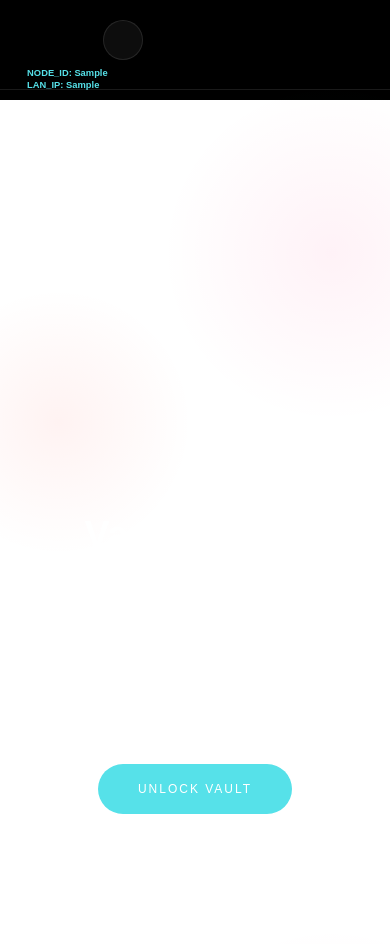
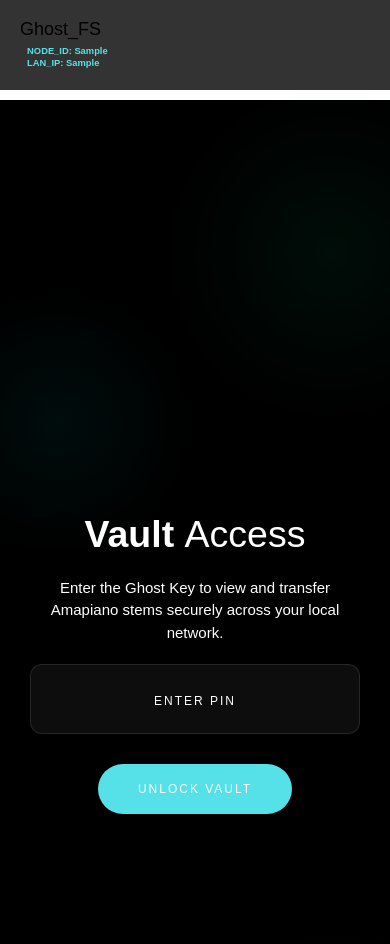
Before and after one commit to thulanesigasa/ghost_fileshuttler, a Flask app: template app/templates/index.html in a window 390 px wide. Run offline with Flask 3, Linux system fonts and the light colour scheme; the template is opened without the code that fills it: most values are stand-ins (such as "Sample title", 1, 10 or a date in 2020); some libraries are stand-ins or nearby versions; some web fonts are replaced.

Commit message:
UI/UX: Finalized responsive layout, matched cyan theme, and refined branding

```diff
--- a/app/static/css/styles.css
+++ b/app/static/css/styles.css
@@ -1,38 +1,15 @@
 :root {
-    --bg-dark: #000000;
-    --bg-light: #f4f7fa;
+    --bg-dark: #0f1115;
     --bg-card: rgba(25, 28, 35, 0.6);
-    --bg-card-light: rgba(255, 255, 255, 0.9);
     --border-color: rgba(255, 255, 255, 0.1);
-    --border-color-light: rgba(0, 0, 0, 0.05);
     --accent: #00f0ff;
     --accent-hover: #00c3cf;
     --text-primary: #ffffff;
-    --text-primary-light: #1a1a1a;
     --text-secondary: #94a0b8;
-    --text-secondary-light: #64748b;
     --error: #00c3cf;
     --success: #00ff9d;
     --font-family: 'Outfit', sans-serif;
     --transition: all 0.3s cubic-bezier(0.25, 0.8, 0.25, 1);
-
-    /* Template compatibility */
-    --bg: var(--bg-dark);
-    --text-main: var(--text-primary);
-}
-
-.light-mode {
-    --bg-dark: var(--bg-light);
-    --bg-card: var(--bg-card-light);
-    --border-color: var(--border-color-light);
-    --text-primary: var(--text-primary-light);
-    --text-secondary: var(--text-secondary-light);
-
-    /* Template compatibility overrides */
-    --bg: var(--bg-light);
-    --bg-alt: #ffffff;
-    --text-main: var(--text-primary-light);
-    --text-muted: var(--text-secondary-light);
 }
 
 * {
@@ -487,9 +464,7 @@ input[type="password"]:focus {
 
     .mil-frame-top {
         padding: 20px !important;
-        background: var(--bg-dark) !important;
-        background-color: var(--bg-dark) !important;
-        border-bottom: 1px solid var(--border-color) !important;
+        background: rgba(0, 0, 0, 0.8) !important;
         backdrop-filter: blur(10px) !important;
         -webkit-backdrop-filter: blur(10px) !important;
     }
@@ -562,22 +537,13 @@ input[type="password"]:focus {
     width: 90%;
     padding: 50px 40px;
     border-radius: 32px;
-    border: 1px solid var(--border-color);
+    border: 1px solid rgba(255, 255, 255, 0.1);
     text-align: center;
-    background: var(--bg-dark);
+    background: #080808;
     box-shadow: 0 40px 100px rgba(0, 0, 0, 0.8);
     position: relative;
     overflow: hidden;
     animation: modalSlideUp 0.4s cubic-bezier(0.25, 0.8, 0.25, 1);
-}
-
-.light-mode .mil-modal-content {
-    background: #ffffff;
-    box-shadow: 0 40px 100px rgba(0, 0, 0, 0.1);
-}
-
-.light-mode .mil-modal-wrapper {
-    background: rgba(255, 255, 255, 0.8);
 }
 
 /* Reset any template-induced pseudo elements */
--- a/app/static/js/shuttler.js
+++ b/app/static/js/shuttler.js
@@ -254,33 +254,6 @@ document.addEventListener('DOMContentLoaded', () => {
         modalAction = null;
     });
 
-    // Theme Management
-    const themeToggle = document.getElementById('theme-toggle');
-    const themeIcon = document.getElementById('theme-icon');
-    const body = document.body;
-
-    // Load saved theme
-    const savedTheme = localStorage.getItem('ghost-theme') || 'dark';
-    if (savedTheme === 'light') {
-        body.classList.add('light-mode');
-        themeIcon.classList.replace('fa-moon', 'fa-sun');
-    }
-
-    if (themeToggle) {
-        themeToggle.addEventListener('click', () => {
-            body.classList.toggle('light-mode');
-            const isLight = body.classList.contains('light-mode');
-
-            if (isLight) {
-                themeIcon.classList.replace('fa-moon', 'fa-sun');
-                localStorage.setItem('ghost-theme', 'light');
-            } else {
-                themeIcon.classList.replace('fa-sun', 'fa-moon');
-                localStorage.setItem('ghost-theme', 'dark');
-            }
-        });
-    }
-
     // Automatic Sync (Polling)
     // Synchronize the vault every 1 second to ensure all users see new uploads immediately.
     if (fileList) {
--- a/app/templates/index.html
+++ b/app/templates/index.html
@@ -28,7 +28,7 @@
     </script>
 </head>
 
-<body style="background-color: var(--bg-dark);">
+<body class="mil-dark-bg" style="background-color: #000000;">
 
     <!-- wrapper -->
     <div class="mil-wrapper" id="top">
@@ -36,14 +36,7 @@
         <!-- frame -->
         <div class="mil-frame">
             <div class="mil-frame-top">
-                <div style="display: flex; align-items: center; gap: 15px; pointer-events: all;">
-                    <a href="/" class="mil-logo">ghost_fs</a>
-                    <button id="theme-toggle" class="mil-button mil-icon-button-sm"
-                        style="width: 40px; height: 40px; padding: 0; display: flex; align-items: center; justify-content: center; background: rgba(255,255,255,0.05); border: 1px solid rgba(255,255,255,0.1);"
-                        title="Toggle Theme">
-                        <i id="theme-icon" class="fas fa-moon" style="font-size: 16px; color: var(--accent-1);"></i>
-                    </button>
-                </div>
+                <a href="/" class="mil-logo">Ghost_FS</a>
                 <div class="mil-menu-btn"
                     style="color: var(--accent-1); font-size: 14px; font-weight: 600; text-align: right; line-height: 1.2;">
                     NODE_ID: {{ host_ip }}<br>
```
